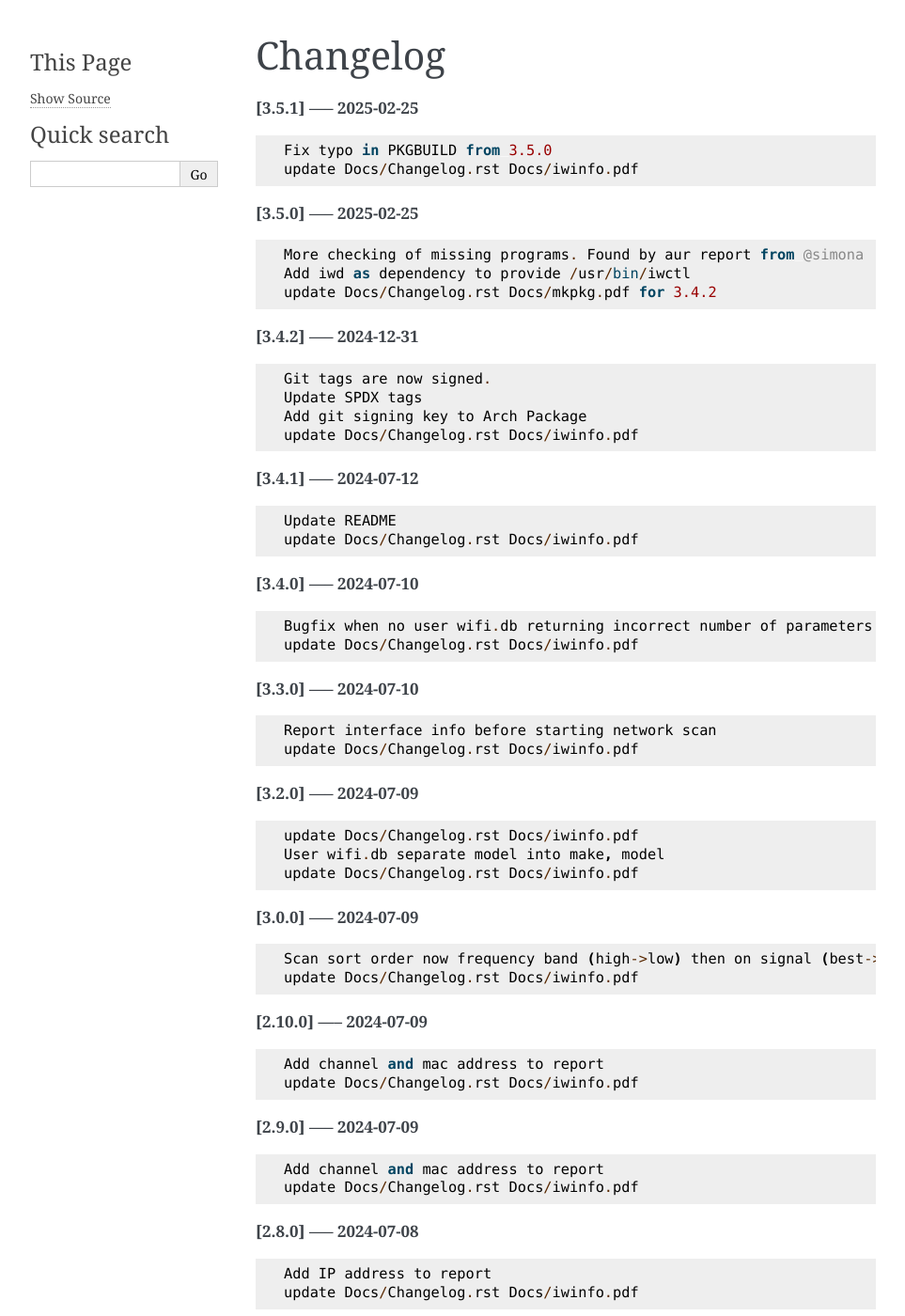
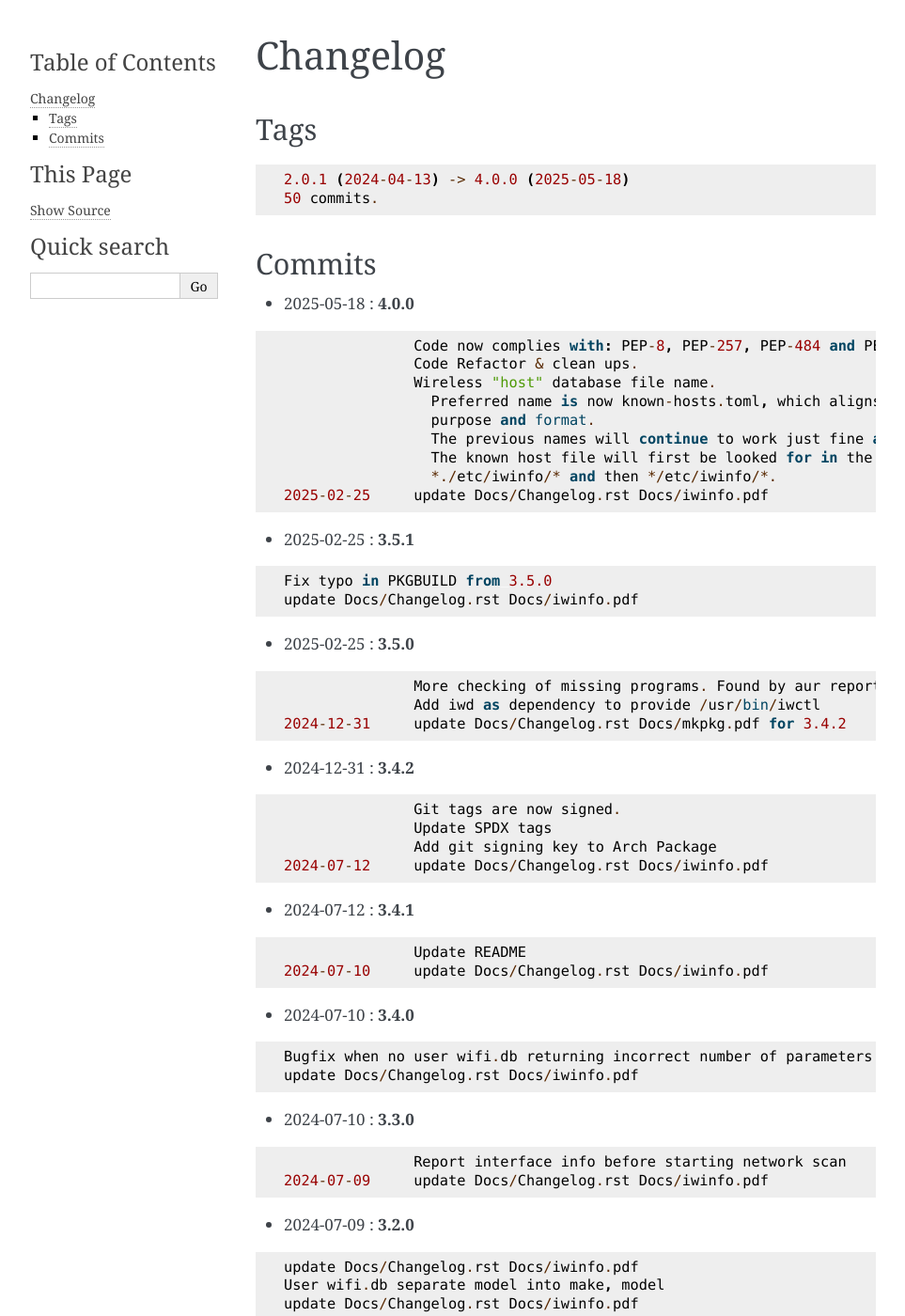
Before and after one commit to gene-git/iwinfo, a Sphinx documentation site: the page built from Docs/Changelog.rst, in a window 1280 px wide and 1400 px high. Shown: the whole window at 94% size, without its empty margins (148-1111 px from the left). Built offline with Sphinx 7.4.7, drawn with Linux system fonts in a browser that asks for light colours; pages that are not in the unit, such as notebooks, are missing from menus; some of the changed text lies outside the part shown.

Commit message:
update Docs/Changelog Docs/${my_name}.pdf

```diff
--- a/Docs/Changelog.rst
+++ b/Docs/Changelog.rst
@@ -1,146 +1,199 @@
+=========
 Changelog
 =========
 
-**[3.5.1] ----- 2025-02-25** ::
+Tags
+====
 
-	    Fix typo in PKGBUILD from 3.5.0
-	    update Docs/Changelog.rst Docs/iwinfo.pdf
+::
+
+	2.0.1 (2024-04-13) -> 4.0.0 (2025-05-18)
+	50 commits.
+
+Commits
+=======
 
 
-**[3.5.0] ----- 2025-02-25** ::
+* 2025-05-18  : **4.0.0**
 
-	    More checking of missing programs. Found by aur report from @simona
-	    Add iwd as dependency to provide /usr/bin/iwctl
-	    update Docs/Changelog.rst Docs/mkpkg.pdf for 3.4.2
+::
 
+                Code now complies with: PEP-8, PEP-257, PEP-484 and PEP-561
+                Code Refactor & clean ups.
+                Wireless "host" database file name.
+                  Preferred name is now known-hosts.toml, which aligns better with its
+                  purpose and format.
+                  The previous names will continue to work just fine as well.
+                  The known host file will first be looked for in the directory
+                  *./etc/iwinfo/* and then */etc/iwinfo/*.
+ 2025-02-25     update Docs/Changelog.rst Docs/iwinfo.pdf
 
-**[3.4.2] ----- 2024-12-31** ::
+* 2025-02-25  : **3.5.1**
 
-	    Git tags are now signed.
-	    Update SPDX tags
-	    Add git signing key to Arch Package
-	    update Docs/Changelog.rst Docs/iwinfo.pdf
+::
 
+                Fix typo in PKGBUILD from 3.5.0
+                update Docs/Changelog.rst Docs/iwinfo.pdf
 
-**[3.4.1] ----- 2024-07-12** ::
+* 2025-02-25  : **3.5.0**
 
-	    Update README
-	    update Docs/Changelog.rst Docs/iwinfo.pdf
+::
 
+                More checking of missing programs. Found by aur report from @simona
+                Add iwd as dependency to provide /usr/bin/iwctl
+ 2024-12-31     update Docs/Changelog.rst Docs/mkpkg.pdf for 3.4.2
 
-**[3.4.0] ----- 2024-07-10** ::
+* 2024-12-31  : **3.4.2**
 
-	    Bugfix when no user wifi.db returning incorrect number of parameters
-	    update Docs/Changelog.rst Docs/iwinfo.pdf
+::
 
+                Git tags are now signed.
+                Update SPDX tags
+                Add git signing key to Arch Package
+ 2024-07-12     update Docs/Changelog.rst Docs/iwinfo.pdf
 
-**[3.3.0] ----- 2024-07-10** ::
+* 2024-07-12  : **3.4.1**
 
-	    Report interface info before starting network scan
-	    update Docs/Changelog.rst Docs/iwinfo.pdf
+::
 
+                Update README
+ 2024-07-10     update Docs/Changelog.rst Docs/iwinfo.pdf
 
-**[3.2.0] ----- 2024-07-09** ::
+* 2024-07-10  : **3.4.0**
 
-	    update Docs/Changelog.rst Docs/iwinfo.pdf
-	    User wifi.db separate model into make, model
-	    update Docs/Changelog.rst Docs/iwinfo.pdf
+::
 
+                Bugfix when no user wifi.db returning incorrect number of parameters
+                update Docs/Changelog.rst Docs/iwinfo.pdf
 
-**[3.0.0] ----- 2024-07-09** ::
+* 2024-07-10  : **3.3.0**
 
-	    Scan sort order now frequency band (high->low) then on signal (best->worst)
-	    update Docs/Changelog.rst Docs/iwinfo.pdf
+::
 
+                Report interface info before starting network scan
+ 2024-07-09     update Docs/Changelog.rst Docs/iwinfo.pdf
 
-**[2.10.0] ----- 2024-07-09** ::
+* 2024-07-09  : **3.2.0**
 
-	    Add channel and mac address to report
-	    update Docs/Changelog.rst Docs/iwinfo.pdf
+::
 
+                update Docs/Changelog.rst Docs/iwinfo.pdf
+                User wifi.db separate model into make, model
+                update Docs/Changelog.rst Docs/iwinfo.pdf
 
-**[2.9.0] ----- 2024-07-09** ::
+* 2024-07-09  : **3.0.0**
 
-	    Add channel and mac address to report
-	    update Docs/Changelog.rst Docs/iwinfo.pdf
+::
 
+                Scan sort order now frequency band (high->low) then on signal (best->worst)
+                update Docs/Changelog.rst Docs/iwinfo.pdf
 
-**[2.8.0] ----- 2024-07-08** ::
+* 2024-07-09  : **2.10.0**
 
-	    Add IP address to report
-	    update Docs/Changelog.rst Docs/iwinfo.pdf
+::
 
+                Add channel and mac address to report
+                update Docs/Changelog.rst Docs/iwinfo.pdf
 
-**[2.7.0] ----- 2024-07-08** ::
+* 2024-07-09  : **2.9.0**
 
-	    Ensure works even if no active wifi settings
-	    update Docs/Changelog.rst Docs/iwinfo.pdf
+::
 
+                Add channel and mac address to report
+ 2024-07-08     update Docs/Changelog.rst Docs/iwinfo.pdf
 
-**[2.6.1] ----- 2024-07-08** ::
+* 2024-07-08  : **2.8.0**
 
-	    bug in scanning report from too much tidying - dont always listen to pylint
-	    update Docs/Changelog.rst Docs/iwinfo.pdf
+::
 
+                Add IP address to report
+                update Docs/Changelog.rst Docs/iwinfo.pdf
 
-**[2.5.0] ----- 2024-07-08** ::
+* 2024-07-08  : **2.7.0**
 
-	    Additional fieleds in report:
-	      connection status
-	      security and wifi tx/rx mode if iwd is used
-	    update Docs/Changelog.rst Docs/iwinfo.pdf
+::
 
+                Ensure works even if no active wifi settings
+                update Docs/Changelog.rst Docs/iwinfo.pdf
 
-**[2.3.0] ----- 2024-07-07** ::
+* 2024-07-08  : **2.6.1**
 
-	    Scan report sort firt by band and then by signal instead of just signal
-	    update Docs/Changelog.rst Docs/iwinfo.pdf
+::
 
+                bug in scanning report from too much tidying - dont always listen to pylint
+                update Docs/Changelog.rst Docs/iwinfo.pdf
 
-**[2.2.0] ----- 2024-05-04** ::
+* 2024-07-08  : **2.5.0**
 
-	    libcap-ng versions >= 0.6 provide python binding. We now use it instad of using our own calls to c-library libcap-ng.so
-	    update Docs/Changelog.rst Docs/iwinfo.pdf
+::
 
+                Additional fieleds in report:
+                  connection status
+                  security and wifi tx/rx mode if iwd is used
+ 2024-07-07     update Docs/Changelog.rst Docs/iwinfo.pdf
 
-**[2.1.0] ----- 2024-05-04** ::
+* 2024-07-07  : **2.3.0**
 
-	    We handle capabilities directly so drop all refs to prctl since its not used. Remove it from PKGBUILD as well
-	    update Docs/Changelog.rst Docs/iwinfo.pdf
+::
 
+                Scan report sort firt by band and then by signal instead of just signal
+ 2024-05-04     update Docs/Changelog.rst Docs/iwinfo.pdf
 
-**[2.0.6] ----- 2024-04-30** ::
+* 2024-05-04  : **2.2.0**
 
-	    Take Changelog "hack" out of PKGBUILD ... was a bad idea
-	    update Docs/Changelog.rst Docs/iwinfo.pdf
+::
 
+                libcap-ng versions >= 0.6 provide python binding. We now use it instad of
+                using our own calls to c-library libcap-ng.so
+                update Docs/Changelog.rst Docs/iwinfo.pdf
 
-**[2.0.5] ----- 2024-04-29** ::
+* 2024-05-04  : **2.1.0**
 
-	    Improve pulling Changelog for pacman -Qc
-	    update Docs/Changelog.rst Docs/iwinfo.pdf
+::
 
+                We handle capabilities directly so drop all refs to prctl since its not
+                used. Remove it from PKGBUILD as well
+ 2024-04-30     update Docs/Changelog.rst Docs/iwinfo.pdf
 
-**[2.0.4] ----- 2024-04-13** ::
+* 2024-04-30  : **2.0.6**
 
-	    improve readme
-	    tweak readme
+::
 
+                Take Changelog "hack" out of PKGBUILD ... was a bad idea
+ 2024-04-29     update Docs/Changelog.rst Docs/iwinfo.pdf
 
-**[2.0.3] ----- 2024-04-13** ::
+* 2024-04-29  : **2.0.5**
 
-	    update Docs/Changelog.rst Docs/iwinfo.pdf
-	    Add changelog to package so pacman -Qc shows it
-	    update Docs/Changelog.rst Docs/iwinfo.pdf
+::
 
+                Improve pulling Changelog for pacman -Qc
+ 2024-04-13     update Docs/Changelog.rst Docs/iwinfo.pdf
 
-**[2.0.2] ----- 2024-04-13** ::
+* 2024-04-13  : **2.0.4**
 
-	    Change gitname in PKGBUILD
-	    update Docs/Changelog.rst Docs/iwinfo.pdf
+::
 
+                improve readme
+                tweak readme
 
-**[2.0.1] ----- 2024-04-13** ::
+* 2024-04-13  : **2.0.3**
 
-	    Improve package description
-	    Initial public release
+::
+
+                update Docs/Changelog.rst Docs/iwinfo.pdf
+                Add changelog to package so pacman -Qc shows it
+                update Docs/Changelog.rst Docs/iwinfo.pdf
+
+* 2024-04-13  : **2.0.2**
+
+::
+
+                Change gitname in PKGBUILD
+                update Docs/Changelog.rst Docs/iwinfo.pdf
+
+* 2024-04-13  : **2.0.1**
+
+::
+
+                Improve package description
+                Initial public release
```
Also changed, not shown: 2 other files.
